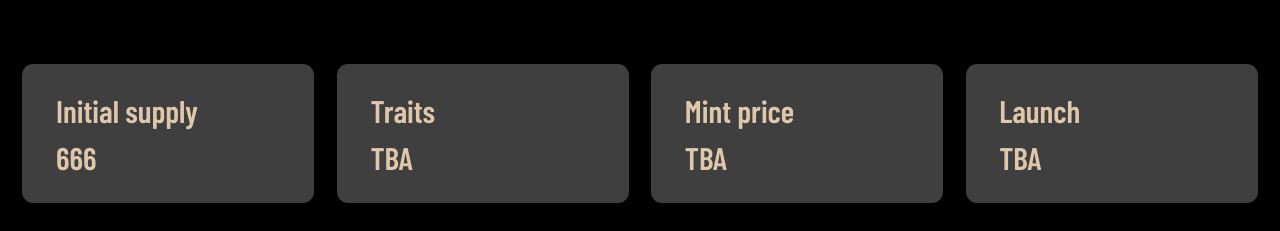
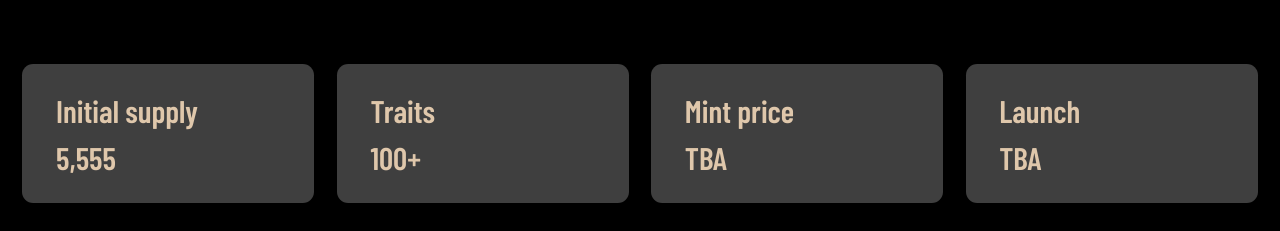
Before and after one commit to dev-nainglu/vincenia, a Next.js app: page / in a window 1280 px wide. Shown: the part 1680-1911 px from the top of the page. Built offline with nearby package versions, Linux system fonts and the light colour scheme.

Commit message:
added description and changed info

```diff
--- a/components/Head.tsx
+++ b/components/Head.tsx
@@ -6,7 +6,7 @@ const Head: NextPage<HeadProps> = ({ title }) => {
 	return (
 		<Header>
 			<title>{title}</title>
-			<meta name="description" content="Vincenia NFT" />
+			<meta name="description" content="Keep it simple, son." />
 			<link rel="icon" href="/favicon.ico" />
 		</Header>
 	);
--- a/components/Home/Info.tsx
+++ b/components/Home/Info.tsx
@@ -7,11 +7,11 @@ const Info: NextPage = () => {
 				<div className="grid lg:grid-cols-4 md:grid-cols-2 sm:grid-cols-2 grid-cols-1 gap-4">
 					<div style={{ backgroundColor: '#3F3F3F' }} className="rounded-lg my-6 px-6 py-4">
 						<h3 className="font-bold">Initial supply</h3>
-						<p>666</p>
+						<p>5,555</p>
 					</div>
 					<div style={{ backgroundColor: '#3F3F3F' }} className="rounded-lg my-6 px-6 py-4">
 						<h3 className="font-bold">Traits</h3>
-						<p>TBA</p>
+						<p>100+</p>
 					</div>
 					<div style={{ backgroundColor: '#3F3F3F' }} className="rounded-lg my-6 px-6 py-4">
 						<h3 className="font-bold">Mint price</h3>
```
